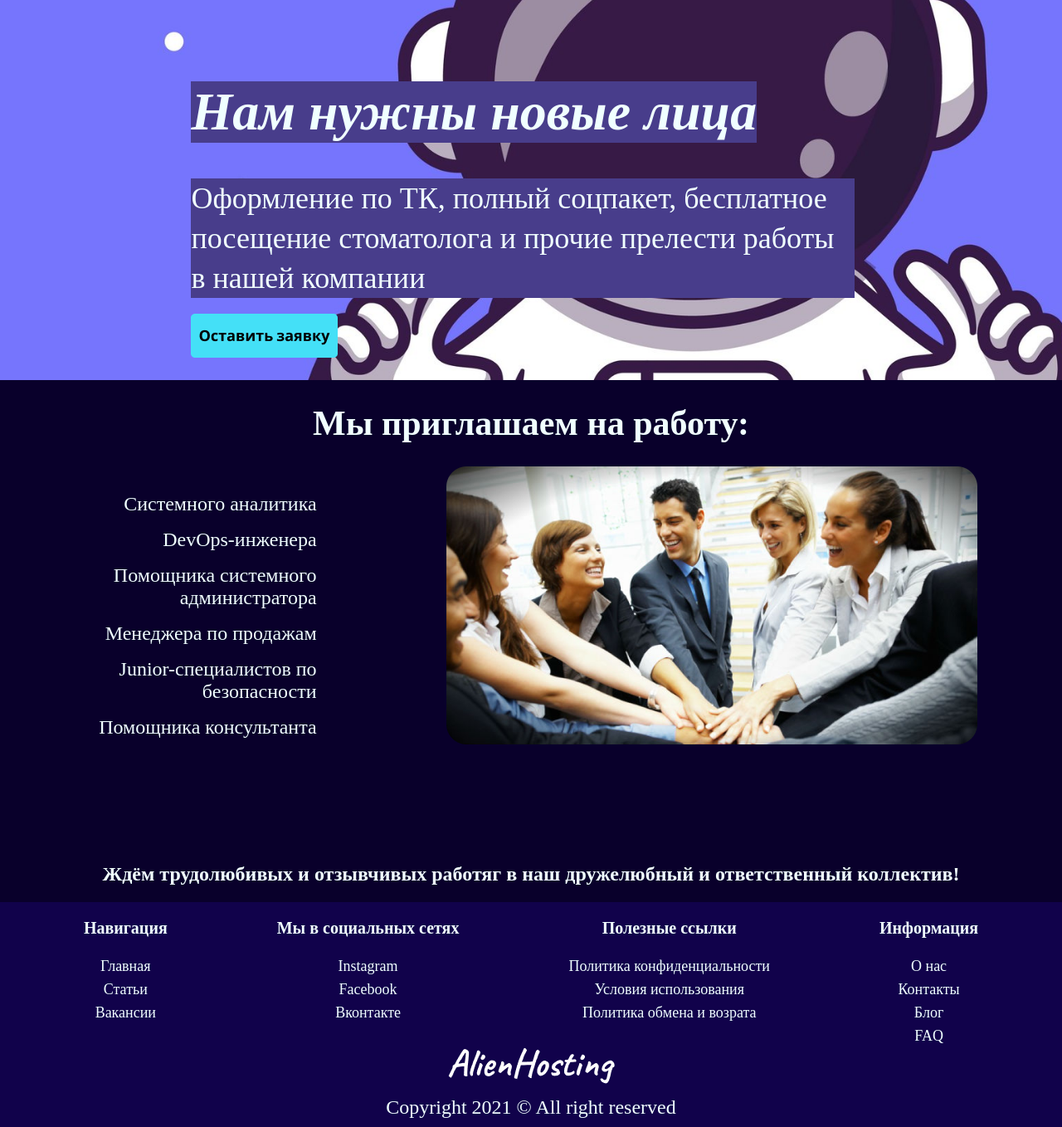
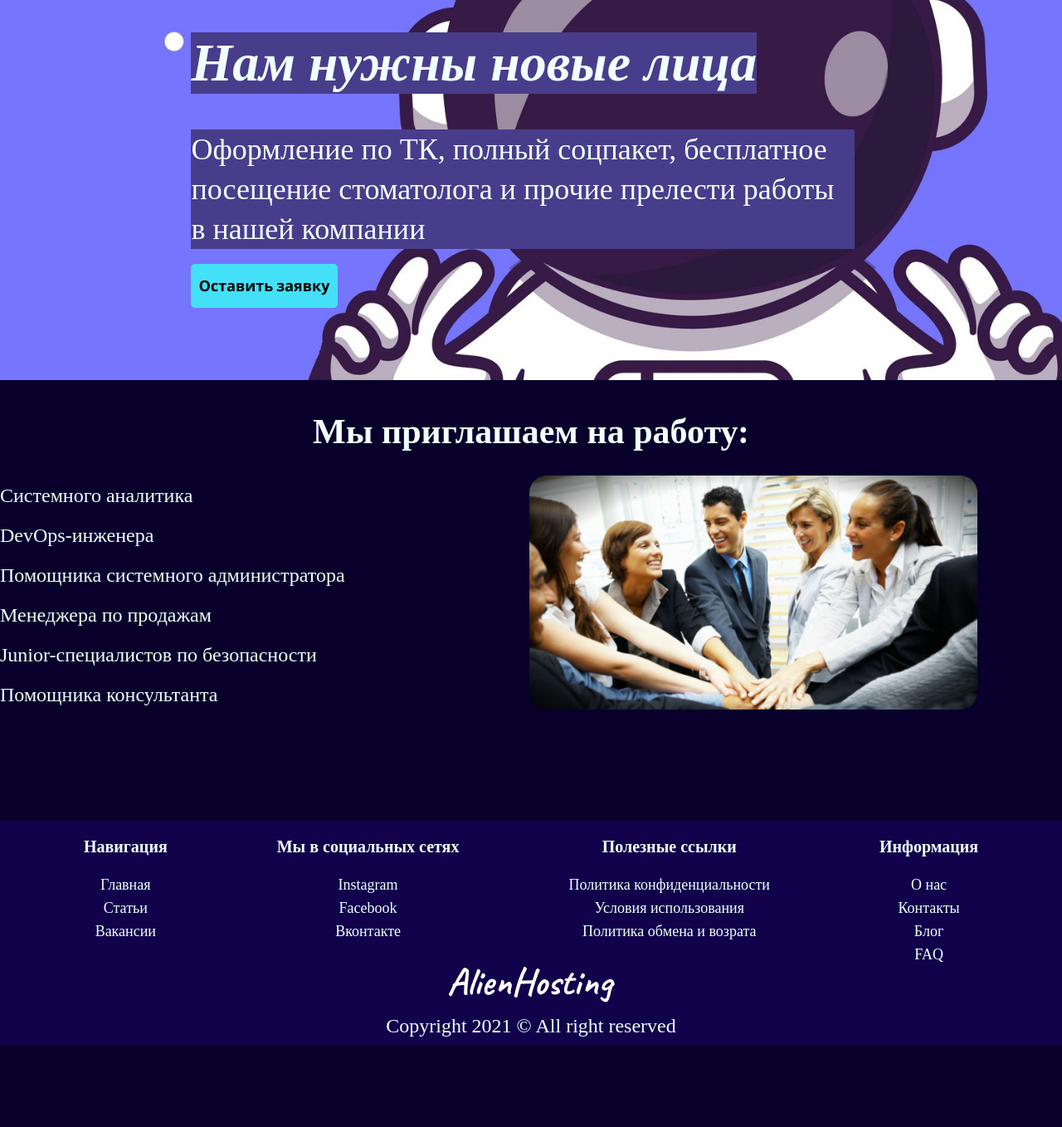
Before and after one commit to Warh40k/itmu-website, a PHP site: page /vacancy.html in a window 1280 px wide; the page is wider, and only the part inside the window is pictured. Shown: the part 342-1700 px from the top of that part at 83% size. After the commit the page ends 1602 px from the top of that part, so only its background shows below. Run offline with PHP 8.4, Linux system fonts and the light colour scheme.

Commit message:
fixed vacancies list

```diff
--- a/css/styles.css
+++ b/css/styles.css
@@ -1,8 +1,12 @@
-ul{
+.header ul{
     margin-right:9%;
     padding: 0%;
     display: inline-block;
     white-space: nowrap;
+}
+ul{
+    display: block;
+    white-space: normal;
 }
 .header{
     text-align: center;
@@ -11,10 +15,10 @@ ul{
 table{
     display:block;
     text-align: center;
-    margin:20px auto;
+    margin:auto auto;
 }
 .pricing{
-    height:50vh;
+    height: max-content;
     padding: 5vh;
 }
 #strength{
@@ -29,7 +33,7 @@ h2{
     margin-top:0px;
 }
 li{
-    margin: inherit;
+    margin-right: inherit;
     display: inline-block;
     list-style: none;
     vertical-align: middle;
@@ -41,8 +45,8 @@ a{
     color: #FFFFFF;
 }
 #employees{
-    width:640px;
-    height: 335px;
+    width: 540px;
+    height: 20%;
     margin-right:8vw;
     float:right;
 }
@@ -50,13 +54,16 @@ a{
     white-space: normal;
     display:block;
     text-align: right;
-    list-style:armenian;
+    width: max-content;
 }
 #vacancies{
-    height: 500px;
+    height: max-content;
+    margin-bottom: 10%;
+    margin-top:3%;
+    width:100%;
 }
 .promotion {
-    margin-top:8%;
+    margin-top:5vh;
     margin-left:18%;
     text-align: left;
 }
@@ -84,7 +91,7 @@ li+ul{
 .start-screen{
     text-align: left;
     background-size: cover;
-    overflow-x:scroll;
+    overflow-x: visible;
     text-align: center;
     width: 100vw;
     height: 100vh;
@@ -108,8 +115,6 @@ p{
 p.textside{
     font-size:24px;
     word-wrap: break-word;
-}
-#privacy{
 }
 .textcols{
     overflow: hidden;
--- a/vacancy.html
+++ b/vacancy.html
@@ -28,17 +28,14 @@
     </div>
     <div id="vacancies">
         <h1 style="text-align:center;"> Мы приглашаем на работу:</h1>
-        <div class=><img src="resources/bossofthegym.png" id="employees"></div>
-        <ul>
-            <li id="vacancy">Системного аналитика</li>
-            <li id="vacancy">DevOps-инженера</li>
-            <li id="vacancy">Помощника системного администратора</li>
-            <li id="vacancy">Менеджера по продажам</li>
-            <li id="vacancy">Junior-специалистов по безопасности</li>
-            <li id="vacancy">Помощника консультанта</li>
-        </ul>
+        <div><img src="resources/bossofthegym.png" id="employees"></div>
+        <p id="vacancy">Системного аналитика</p>
+        <p id="vacancy">DevOps-инженера</p>
+        <p id="vacancy">Помощника системного администратора</p>
+        <p id="vacancy">Менеджера по продажам</p>
+        <p id="vacancy">Junior-специалистов по безопасности</p>
+        <p id="vacancy">Помощника консультанта</p>
     </div>
-    <h2><br><br>Ждём трудолюбивых и отзывчивых работяг в наш дружелюбный и ответственный коллектив!</h2>
     <div style="background-color:#11024B">
         <div class="footer">
             <div class=footitem>
```
